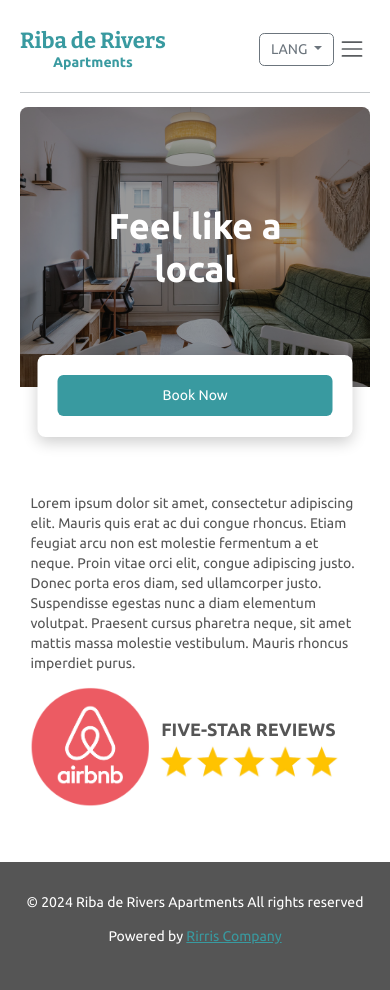
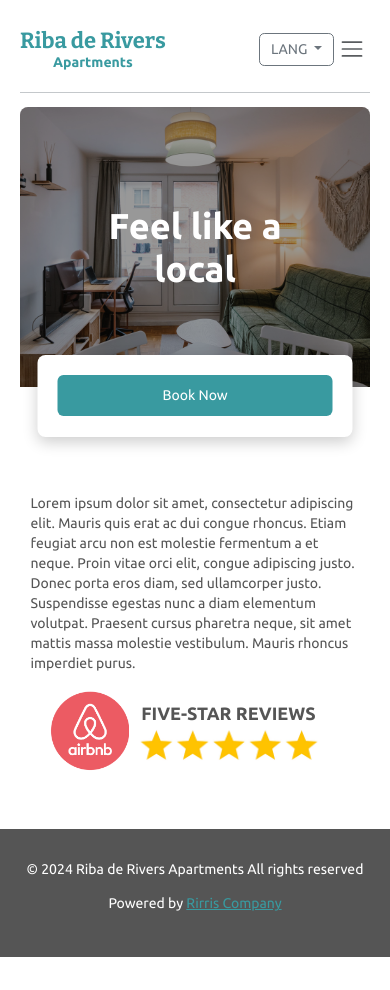
Before and after one commit to rivers07-maker/riba-de-rivers, a plain HTML site: page index.html in a window 390 px wide. After the commit the page ends 957 px from the top, so only its background shows below. Drawn offline with nearby package versions, Linux system fonts and the light colour scheme.

Commit message:
fix: Content Section Layout

```diff
--- a/css/styles.css
+++ b/css/styles.css
@@ -295,6 +295,18 @@ main {
     margin: 4rem auto;
 }
 
+.airbnb-logo {
+    width: 100px;
+    height: 100px;
+}
+
+@media (max-width: 767px) {
+    .airbnb-logo {
+        width: 80px;
+        height: 80px;
+    }
+}
+
 .five-star-division {
     margin-left: -1px;
 }
--- a/index.html
+++ b/index.html
@@ -160,7 +160,7 @@
                 </div>
 
                 <div class="col-md-6 d-flex justify-content-center align-items-center ps-0">
-                    <img src="./assets/images/airbnb-logo-2.png" alt="Airbnb logo" class="img-fluid" style="width: 120px;">
+                    <img src="./assets/images/airbnb-logo-2.png" alt="Airbnb logo" class="img-fluid airbnb-logo">
                     <div class="five-star-division">
                         <h3 class="five-star-title">Five-Star Reviews</h3>
                         <img src="./assets/images/five-stars.png" alt="Five Stars"  class="img-fluid" style="width: 200px">
```
